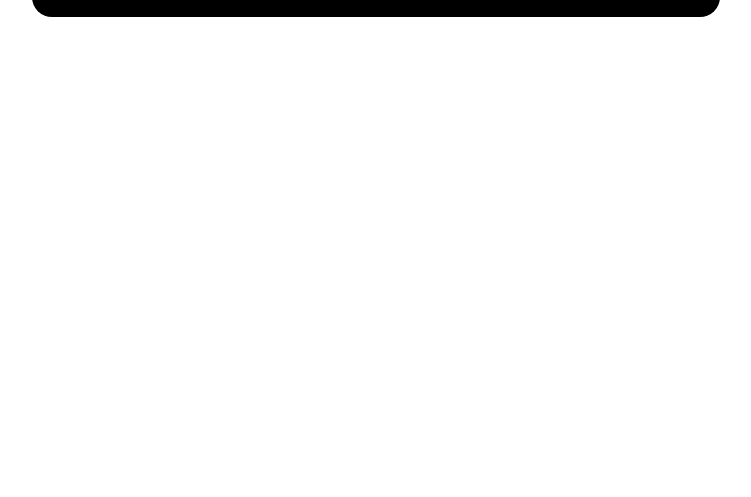
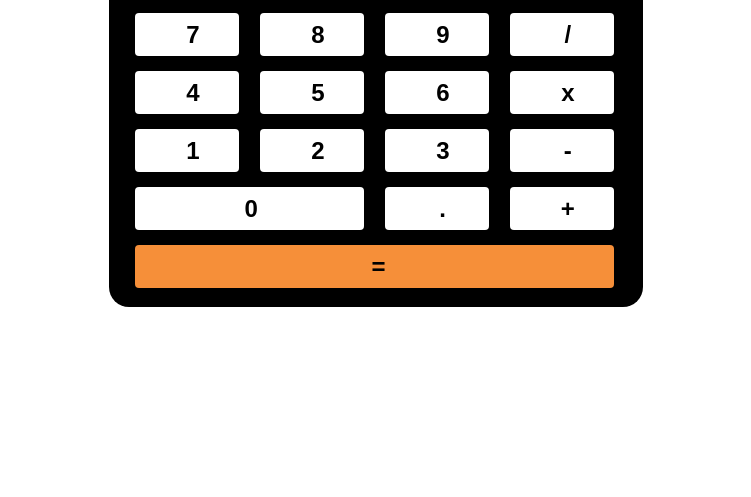
Before and after one commit to lohszeying/simple-calculator-app, a plain HTML site: page index.html in a window 1280 px wide. Shown: the part 303-800 px from the top of the page, without its empty margins (264-1015 px from the left). Drawn offline with Linux system fonts and the light colour scheme.

Commit message:
calculator UI with HTML/CSS

```diff
--- a/index.html
+++ b/index.html
@@ -16,6 +16,33 @@
     <main>
         <!-- calculator-output to use placeholder value until connected to JS -->
         <div id="calculator-output">25</div>
+
+            <div class="standard-row">
+                <button>7</button>
+                <button>8</button>
+                <button>9</button>
+                <button>/</button>
+            </div>
+            <div class="standard-row">
+                <button>4</button>
+                <button>5</button>
+                <button>6</button>
+                <button>x</button>
+            </div>
+            <div class="standard-row">
+                <button>1</button>
+                <button>2</button>
+                <button>3</button>
+                <button>-</button>
+            </div>
+            <div class="standard-row">
+                <button id="button-zero">0</button>
+                <button>.</button>
+                <button>+</button>
+            </div>
+            <div class="standard-row">
+                <button id="button-equal">=</button>
+            </div>
     </main>
   </body>
 </html>
--- a/styles/style.css
+++ b/styles/style.css
@@ -1,25 +1,69 @@
 body {
   text-align: center;
-    font-family: 'Roboto', Arial, Helvetica, sans-serif;
+  font-family: "Roboto", Arial, Helvetica, sans-serif;
   font-style: normal;
 }
 
 main {
+  max-width: 500px;
   margin: 200px auto 0 auto;
   background-color: black;
   width: 50%;
   height: auto;
   border-radius: 20px;
-    padding: 20px 29.18px 20px 26.4px;
+  padding: 20px 18.76px 11.5px 15.98px;
 }
 
 #calculator-output {
   background-color: white;
   border-radius: 4px;
+  font-style: normal;
+  font-weight: 700;
   font-size: 40px;
+  line-height: 47px;
   padding: 17px 18.06px 16px;
-    line-height: 47px;
-    /* display: flex; */
   align-items: center;
   text-align: right;
+  margin: 0 10.42px 8.5px 10.42px;
 }
+
+.standard-row {
+  width: 100%;
+  display: flex;
+  flex-direction: row;
+}
+
+button {
+  background-color: white;
+  font-style: normal;
+  font-weight: 700;
+  font-size: 24px;
+  line-height: 28px;
+  align-items: center;
+  text-align: center;
+  border: 0;
+  border-radius: 4px;
+  padding: 8px 3.9px 7px 15.29px;
+  width: 25%;
+  margin: 7.5px 10.42px;
+}
+
+#button-zero {
+  padding: 8px 32.87px 7px 36.16px;
+  width: 53.5%;
+}
+
+button:active {
+  background-color: rgb(232, 232, 232);
+}
+
+#button-equal {
+  background-color: #f68f39;
+  margin: 7.5 10.42px;
+  padding: 8px 70.3px 7px 77.92px;
+  width: 100%;
+}
+
+#button-equal:active {
+    background-color: #d77524;
+}
```
Lines whose indentation alone changed are shown as unchanged.
